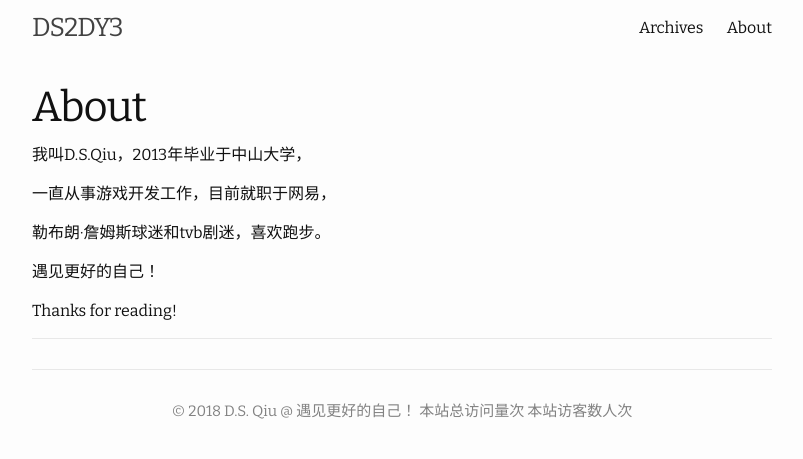
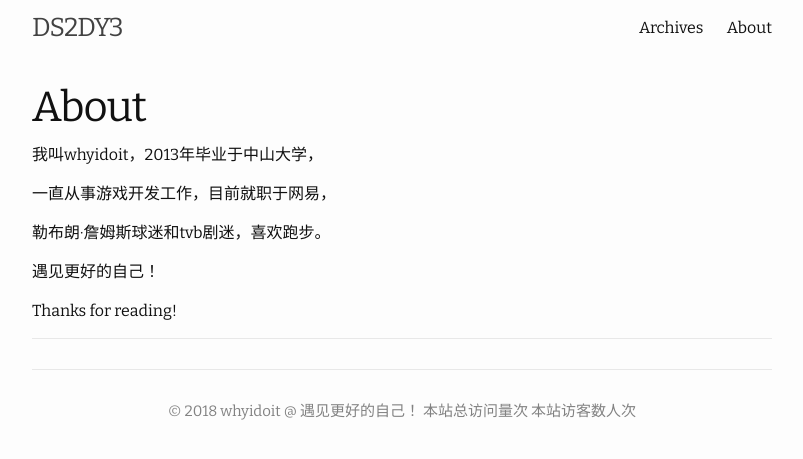
Before and after one commit to DS2DY3/DS2DY3.github.io, a Jekyll site: the page built from about.md, in a window 1280 px wide. Shown: the top 459 px of the page, without its empty margins (238-1041 px from the left). Built offline with Jekyll 4.4.1, drawn with Linux system fonts in a browser that asks for light colours; nearby versions of some CDN libraries; comment, search, counter and statistics services are not loaded.

Commit message:
modify author name

```diff
--- a/_config.yml
+++ b/_config.yml
@@ -5,7 +5,7 @@ url:            "https://ds2dy3.github.io"
 
 # Author
 author:
-  name:         D.S. Qiu
+  name:         whyidoit
   url:          http://ds2dy3.github.io
   email:        gd.s.qiu@gmail.com
 
--- a/_layouts/default.html
+++ b/_layouts/default.html
@@ -22,7 +22,7 @@
       <footer class="site-footer">
         <div class="wrapper">
         <span>
-        &copy; <time datetime="{{ site.time }}">{{ site.time | date: '%Y' }}</time> D.S. Qiu @ 遇见更好的自己！
+        &copy; <time datetime="{{ site.time }}">{{ site.time | date: '%Y' }}</time> whyidoit @ 遇见更好的自己！
         </span>
 		本站总访问量<span id="busuanzi_value_site_pv"></span>次
 		本站访客数<span id="busuanzi_value_site_uv"></span>人次
--- a/about.md
+++ b/about.md
@@ -4,7 +4,7 @@ title: "About"
 permalink: /about/
 ---
 
-我叫D.S.Qiu，2013年毕业于中山大学，
+我叫whyidoit，2013年毕业于中山大学，
 
 一直从事游戏开发工作，目前就职于网易，
 
```
